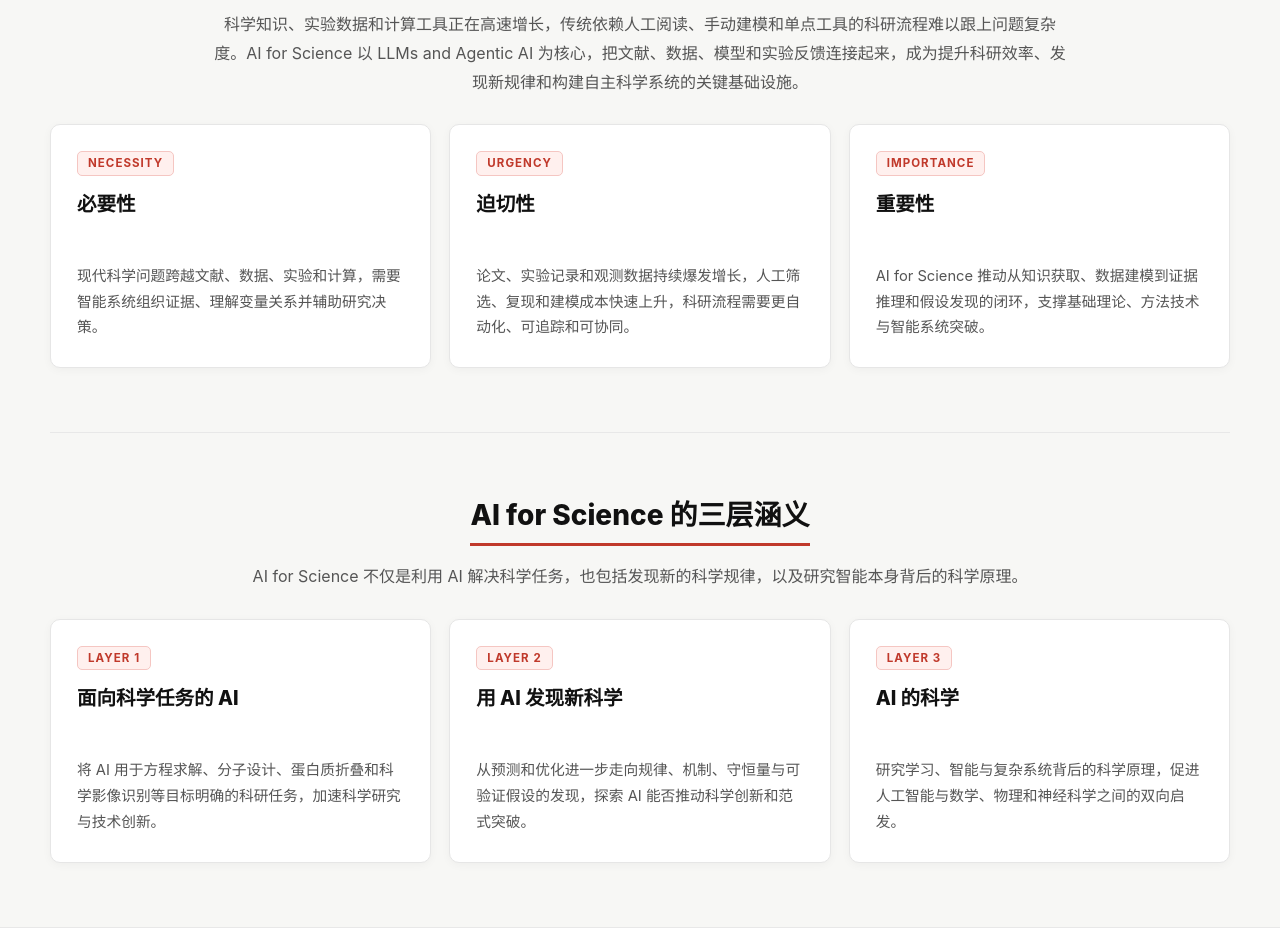
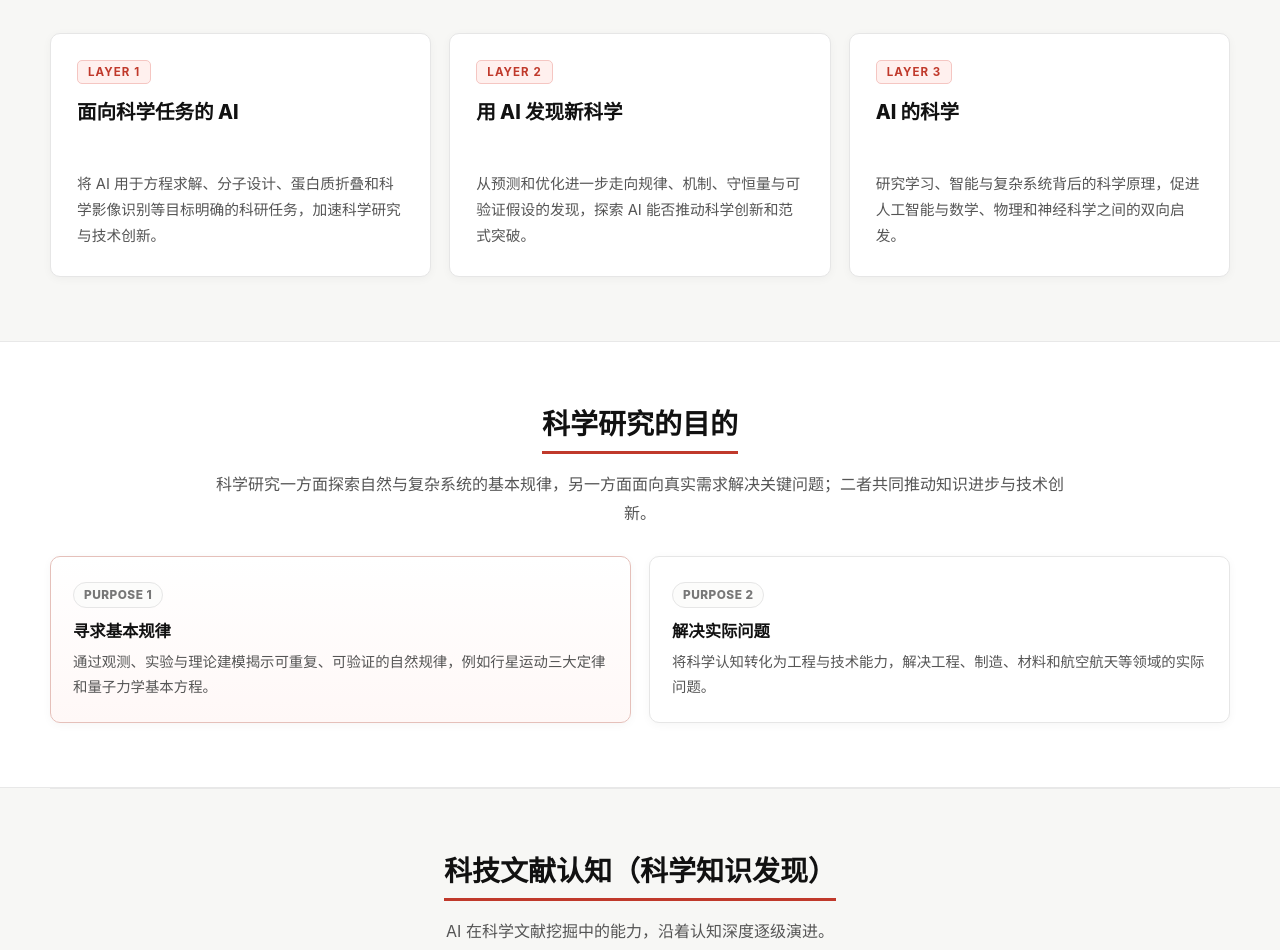
Before and after one commit to ustcagi-sci/ustcagi-sci.github.io, a plain HTML site: page index.html in a window 1280 px wide. Shown: the part 596-1546 px from the top of the page. Drawn offline with Linux system fonts and the light colour scheme.

Commit message:
Remove AI for Science importance module

```diff
--- a/index.html
+++ b/index.html
@@ -64,40 +64,6 @@
     </header>
 
     <main>
-      <section id="ai4science-importance" class="section">
-        <div class="section-header">
-          <p class="eyebrow" data-i18n="importance.eyebrow">AI for Science</p>
-          <h2 data-i18n="importance.title">AI for Science 的必要性、迫切性与重要性</h2>
-          <p data-i18n="importance.description">
-            科学知识、实验数据和计算工具正在高速增长，传统依赖人工阅读、手动建模和单点工具的科研流程难以跟上问题复杂度。AI for Science 以 LLMs and Agentic AI 为核心，把文献、数据、模型和实验反馈连接起来，成为提升科研效率、发现新规律和构建自主科学系统的关键基础设施。
-          </p>
-        </div>
-
-        <div class="direction-grid">
-          <article class="card direction-card">
-            <span class="eyebrow">Necessity</span>
-            <h3 data-i18n="importance.necessity.title">必要性</h3>
-            <p data-i18n="importance.necessity.description">
-              现代科学问题跨越文献、数据、实验和计算，需要智能系统组织证据、理解变量关系并辅助研究决策。
-            </p>
-          </article>
-          <article class="card direction-card">
-            <span class="eyebrow">Urgency</span>
-            <h3 data-i18n="importance.urgency.title">迫切性</h3>
-            <p data-i18n="importance.urgency.description">
-              论文、实验记录和观测数据持续爆发增长，人工筛选、复现和建模成本快速上升，科研流程需要更自动化、可追踪和可协同。
-            </p>
-          </article>
-          <article class="card direction-card">
-            <span class="eyebrow">Importance</span>
-            <h3 data-i18n="importance.importance.title">重要性</h3>
-            <p data-i18n="importance.importance.description">
-              AI for Science 推动从知识获取、数据建模到证据推理和假设发现的闭环，支撑基础理论、方法技术与智能系统突破。
-            </p>
-          </article>
-        </div>
-      </section>
-
       <section id="ai4science-meanings" class="section">
         <div class="section-header">
           <h2 data-i18n="meanings.title">Three Meanings of AI for Science</h2>
@@ -316,19 +282,6 @@
           "hero.subtitle":
             "With LLMs and Agentic AI as core technologies, we focus on scientific knowledge mining and scientific data modeling to drive coordinated breakthroughs in AI for Science theories, methods, and intelligent systems.",
           "hero.refreshLabel": "Replay the homepage hero refresh effect",
-          "importance.eyebrow": "AI for Science",
-          "importance.title": "Necessity, Urgency, and Importance of AI for Science",
-          "importance.description":
-            "Scientific knowledge, experimental data, and computational tools are growing rapidly. Research workflows that rely on manual reading, hand-built models, and isolated tools can no longer keep pace with scientific complexity. Centered on LLMs and Agentic AI, AI for Science connects literature, data, models, and experimental feedback into critical infrastructure for efficient research, new law discovery, and autonomous scientific systems.",
-          "importance.necessity.title": "Necessity",
-          "importance.necessity.description":
-            "Modern scientific problems span literature, data, experiments, and computation, requiring intelligent systems to organize evidence, understand variable relationships, and support research decisions.",
-          "importance.urgency.title": "Urgency",
-          "importance.urgency.description":
-            "Papers, experimental records, and observation data continue to grow explosively, while manual screening, reproduction, and modeling costs rise quickly. Research workflows need more automation, traceability, and collaboration.",
-          "importance.importance.title": "Importance",
-          "importance.importance.description":
-            "AI for Science closes the loop from knowledge acquisition and data modeling to evidence reasoning and hypothesis discovery, supporting breakthroughs in theories, methods, and intelligent systems.",
           "meanings.title": "Three Meanings of AI for Science",
           "meanings.description":
             "AI for Science is not only about applying AI to scientific tasks; it also encompasses discovering new science and studying the scientific principles underlying intelligence itself.",
@@ -413,19 +366,6 @@
           "hero.subtitle":
             "以 LLMs and Agentic AI 为核心技术，面向科学知识挖掘与科学数据建模，推动 AI for Science 基础理论、方法技术与智能系统的协同突破。",
           "hero.refreshLabel": "刷新首页视觉效果",
-          "importance.eyebrow": "AI for Science",
-          "importance.title": "AI for Science 的必要性、迫切性与重要性",
-          "importance.description":
-            "科学知识、实验数据和计算工具正在高速增长，传统依赖人工阅读、手动建模和单点工具的科研流程难以跟上问题复杂度。AI for Science 以 LLMs and Agentic AI 为核心，把文献、数据、模型和实验反馈连接起来，成为提升科研效率、发现新规律和构建自主科学系统的关键基础设施。",
-          "importance.necessity.title": "必要性",
-          "importance.necessity.description":
-            "现代科学问题跨越文献、数据、实验和计算，需要智能系统组织证据、理解变量关系并辅助研究决策。",
-          "importance.urgency.title": "迫切性",
-          "importance.urgency.description":
-            "论文、实验记录和观测数据持续爆发增长，人工筛选、复现和建模成本快速上升，科研流程需要更自动化、可追踪和可协同。",
-          "importance.importance.title": "重要性",
-          "importance.importance.description":
-            "AI for Science 推动从知识获取、数据建模到证据推理和假设发现的闭环，支撑基础理论、方法技术与智能系统突破。",
           "meanings.title": "AI for Science 的三层涵义",
           "meanings.description":
             "AI for Science 不仅是利用 AI 解决科学任务，也包括发现新的科学规律，以及研究智能本身背后的科学原理。",
```
Also changed, not shown: scripts/verify-i18n.mjs (+11 -69 lines).
